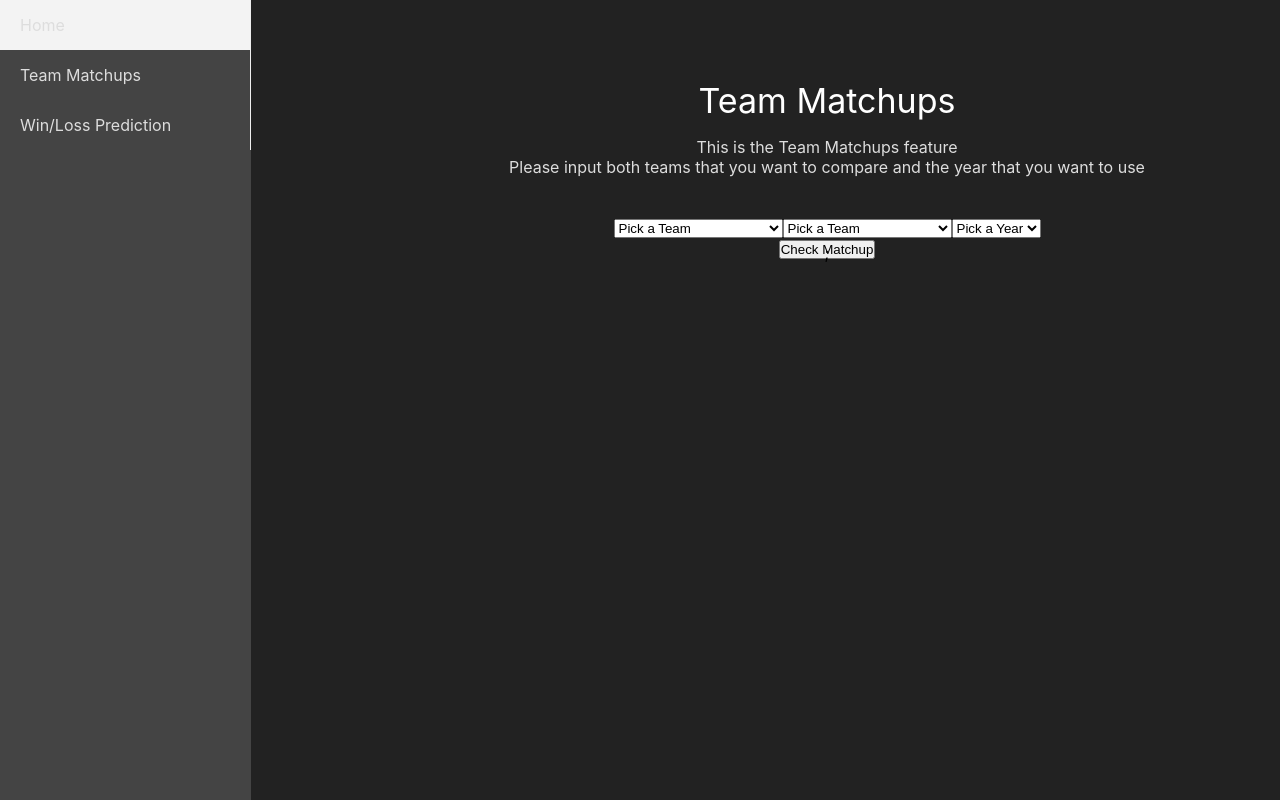
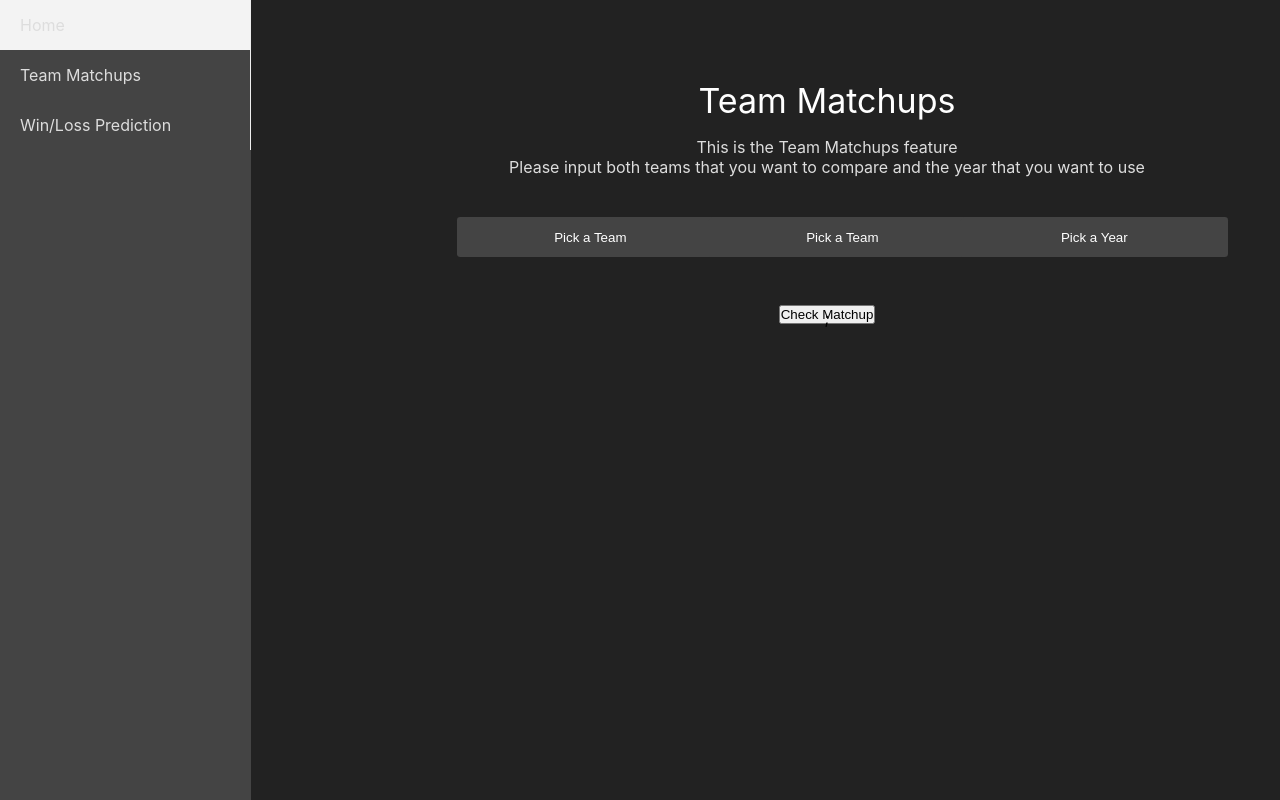
Before and after one commit to parathan/NBAMatchups, a React (Create React App) app in the folder WebApp/webapp/: page /matchups in a window 1280 px wide. Shown: the top 800 px of the page. Built offline with nearby package versions, Linux system fonts and the light colour scheme.

Commit message:
Add styling for select input

```diff
--- a/WebApp/webapp/src/App.css
+++ b/WebApp/webapp/src/App.css
@@ -44,10 +44,11 @@
   --header-font-colour: #00BFFF;
   --navbar-font-colour: #94E1FF;
   --p-font-colour: #94E1FF; */
-  --secondary-colour: #0F0F0F;
+  --secondary-colour: #444444;
   --background-colour: #222222;
   --navbar-colour: #444444;
   --header-font-colour: #ffffff;
   --navbar-font-colour: #dddddd;
   --p-font-colour: #dddddd;
+  --tertiary-colour: #333333;
 }
--- a/WebApp/webapp/src/components/MatchupSlider/index.module.css
+++ b/WebApp/webapp/src/components/MatchupSlider/index.module.css
@@ -1,12 +1,17 @@
 .description {
     color: var(--p-font-colour);
+    font-size: calc(5px + 1vmin);;
 }
 
 .slider {
-    padding-top: 5vh;
+    padding-top: 6vh;
     padding-right: 10vh;
     padding-left: 10vh;
     animation: fade-in 1s;
+}
+
+.line {
+    margin-top: 2%;
 }
 
 @keyframes fade-in {
--- a/WebApp/webapp/src/components/MatchupSlider/index.tsx
+++ b/WebApp/webapp/src/components/MatchupSlider/index.tsx
@@ -60,6 +60,7 @@ function MatchupSlider(props: MatchupData) {
                         value={value}
                         step={0.001}
                         valueLabelDisplay='on'
+                        className={styles.line}
                     />
                 </ThemeProvider>
             </Grid>
--- a/WebApp/webapp/src/pages/Matchups/index.module.css
+++ b/WebApp/webapp/src/pages/Matchups/index.module.css
@@ -31,6 +31,21 @@
     padding-top: 5vh;
 }
 
+.dropdown {
+    text-align: center;
+    padding-left: 2vw;
+    padding-right: 2vw;
+    background-color: var(--secondary-colour);
+    width: 20em;
+    height: 3em;
+    border-radius: .25em;
+    overflow: hidden;
+}
+
+.submit {
+    margin-top: 4vh;
+}
+
 .slider {
     padding-top: 5vh;
     padding-right: 10vh;
@@ -56,3 +71,18 @@
         opacity: 100;
     }
 }
+
+select {
+    /* Reset Select */
+    appearance: none;
+    outline: 10px red;
+    border: 0;
+    box-shadow: none;
+    /* Personalize */
+    flex: 1;
+    padding: 0 1em;
+    color: #fff;
+    background-color: var(--darkgray);
+    background-image: none;
+    cursor: pointer;
+  }
--- a/WebApp/webapp/src/pages/Matchups/index.tsx
+++ b/WebApp/webapp/src/pages/Matchups/index.tsx
@@ -94,28 +94,39 @@ function Matchups() {
               Please input both teams that you want to compare and the year that you want to use
             </p>
           </div>
-          <div className={styles.input}>
-            <select onChange={changeTeam1}>
+          <Grid container spacing={2} className={styles.input}>
+            <Grid item xs={1.5}></Grid>
+            <Grid item xs={3}>
+              <select onChange={changeTeam1} className={styles.dropdown}>
                 <option value="">Pick a Team</option>
                 {teamsNames.map( teamName =>
                   <option value={teamName}>{teamName}</option>
                 )};
               </select>
-            <select onChange={changeTeam2}>
+            </Grid>
+            <Grid item xs={3}>
+              <select onChange={changeTeam2} className={styles.dropdown}>
                 <option value="">Pick a Team</option>
                 {teamsNames.map( teamName =>
                   <option value={teamName}>{teamName}</option>
                 )};
               </select>
-            <select onChange={changeYear}>
+            </Grid>
+            <Grid item xs={3}>
+              <select onChange={changeYear} className={styles.dropdown}>
               <option value="">Pick a Year</option>
                 {years.map( year =>
                   <option value={year}>{year}</option>
                 )};
               </select>
-          </div>
+            </Grid>
+            <Grid item xs={1.5}></Grid>
+            <Grid item xs={12}>
+              <button onClick={onSubmit} className={styles.submit}>Check Matchup</button>
+            </Grid>
+          </Grid>
           <div>
-            <button onClick={onSubmit}>Check Matchup</button>
+
           </div>
         </div>
         <div className={`${styles.description} ${progressVisible ? styles.notHidden : styles.hidden}`}>
```
Lines whose indentation alone changed are shown as unchanged.
